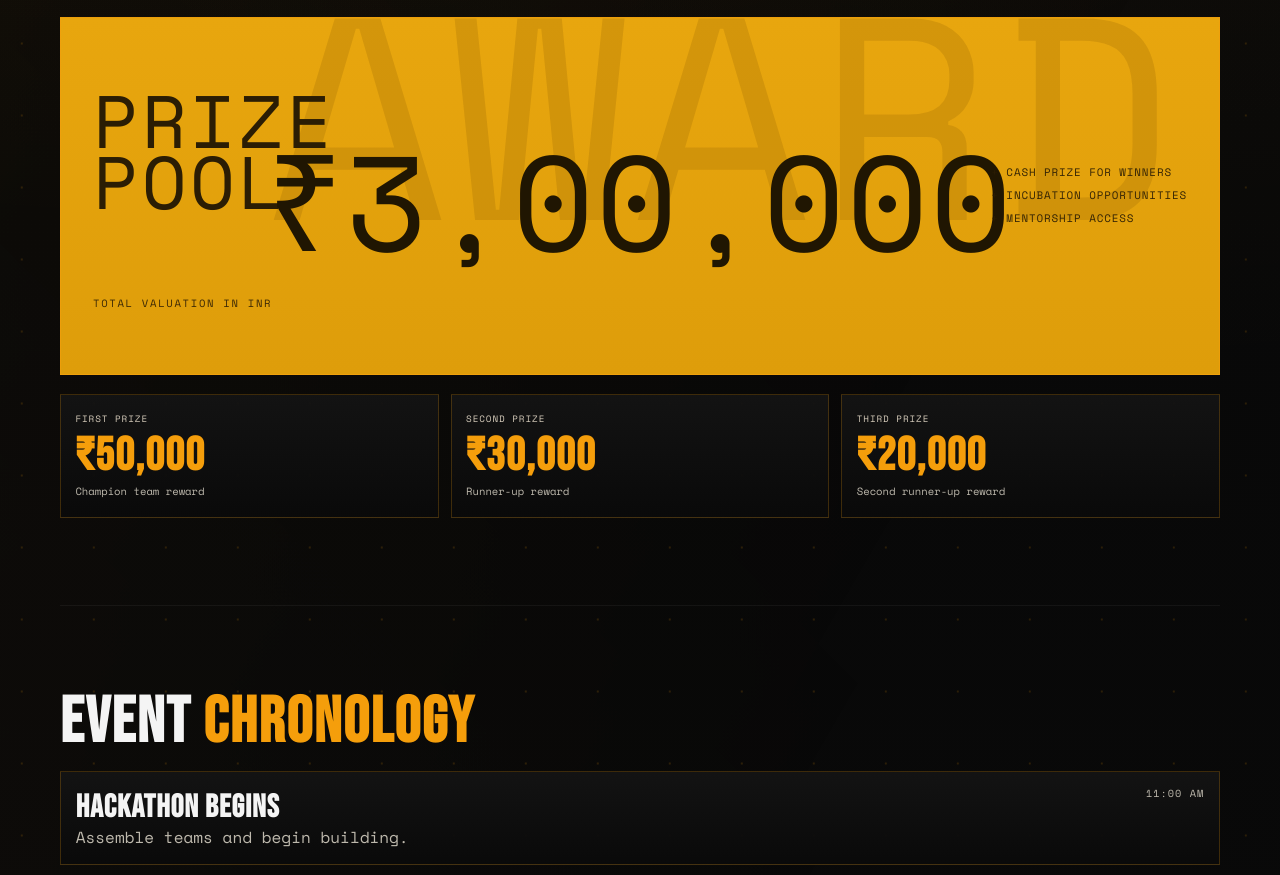
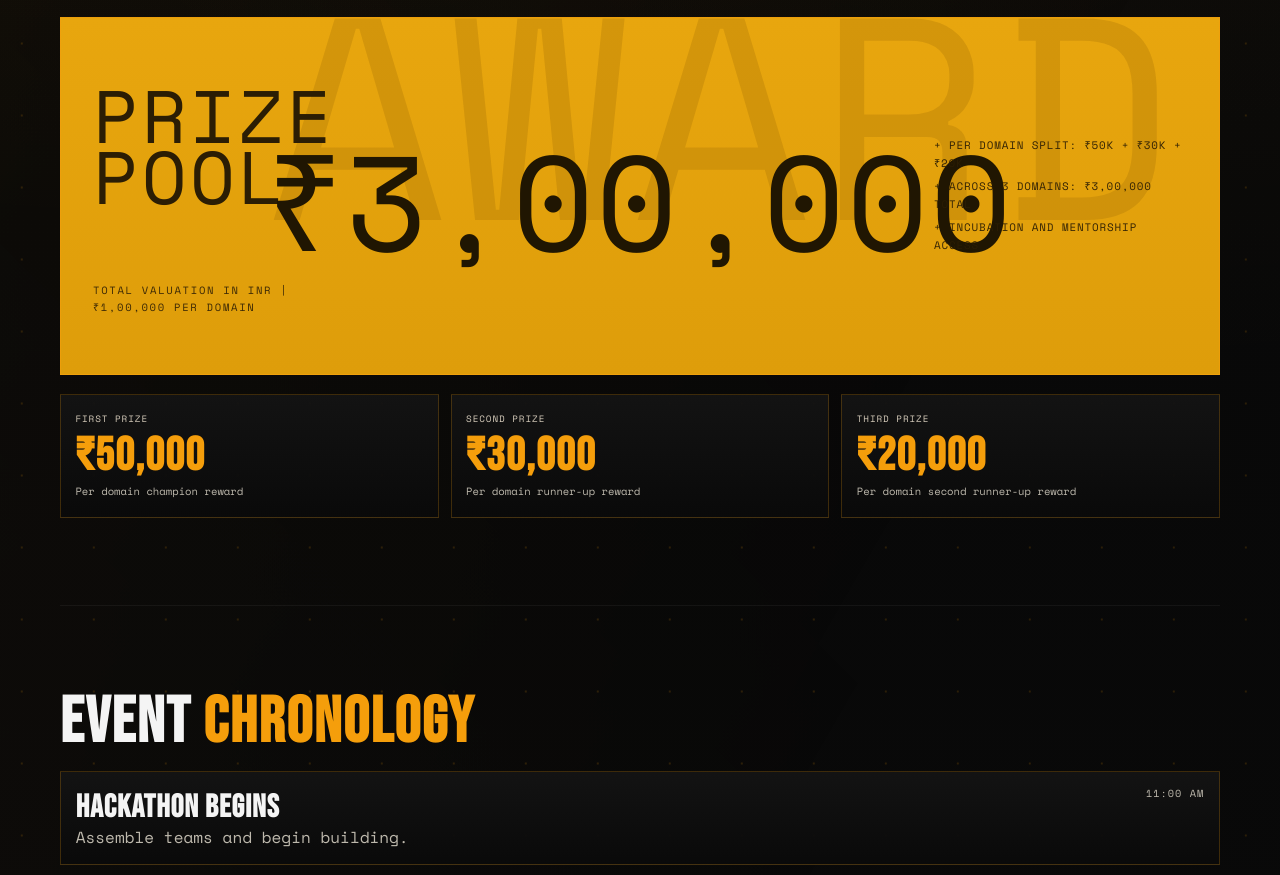
Before and after one commit to mehy12/epoch, a Next.js app: page / in a window 1280 px wide. Shown: the part 1480-2355 px from the top of the page. Built offline with nearby package versions, Linux system fonts and the light colour scheme.

Commit message:
feat: clarify prize distribution details across domains in FAQ and rules sections

```diff
--- a/app/faq/page.js
+++ b/app/faq/page.js
@@ -95,7 +95,7 @@ const faqSections = [
     items: [
       {
         q: "What is the prize pool?",
-        a: "₹3,00,000 total prize pool.",
+        a: "₹3,00,000 total across 3 domains, with ₹1,00,000 per domain split as ₹50,000, ₹30,000, and ₹20,000.",
       },
     ],
   },
--- a/app/page.js
+++ b/app/page.js
@@ -37,17 +37,17 @@ const podiumPrizes = [
   {
     rank: "First Prize",
     amount: "₹50,000",
-    note: "Champion team reward",
+    note: "Per domain champion reward",
   },
   {
     rank: "Second Prize",
     amount: "₹30,000",
-    note: "Runner-up reward",
+    note: "Per domain runner-up reward",
   },
   {
     rank: "Third Prize",
     amount: "₹20,000",
-    note: "Second runner-up reward",
+    note: "Per domain second runner-up reward",
   },
 ];
 
@@ -308,12 +308,12 @@ export default function HomePage() {
             <span>Prize</span>
             <span>Pool</span>
           </p>
-          <p className="epoch-prize-sub">Total valuation in INR</p>
+          <p className="epoch-prize-sub">Total valuation in INR | ₹1,00,000 per domain</p>
           <p className="epoch-prize-amount">₹3,00,000</p>
           <ul className="epoch-prize-list">
-            <li>Cash prize for winners</li>
-            <li>Incubation opportunities</li>
-            <li>Mentorship access</li>
+            <li>Per domain split: ₹50k + ₹30k + ₹20k</li>
+            <li>Across 3 domains: ₹3,00,000 total</li>
+            <li>Incubation and mentorship access</li>
           </ul>
         </article>
 
--- a/app/rules/page.js
+++ b/app/rules/page.js
@@ -94,7 +94,7 @@ const sections = [
     title: "10. Prizes",
     points: [
       "Total Prize Pool: Rs 3,00,000.",
-      "Rs 1,00,000 for the winner of each track.",
+      "Rs 1,00,000 per track, split as Rs 50,000 (1st), Rs 30,000 (2nd), and Rs 20,000 (3rd).",
       "Goodies worth Rs 10,000 for select participants.",
       "Prizes are non-transferable and will be awarded at the Valedictory Ceremony at 1:00 PM on May 2.",
       "Tax deductions, if applicable, will be as per Government of India norms.",
```
